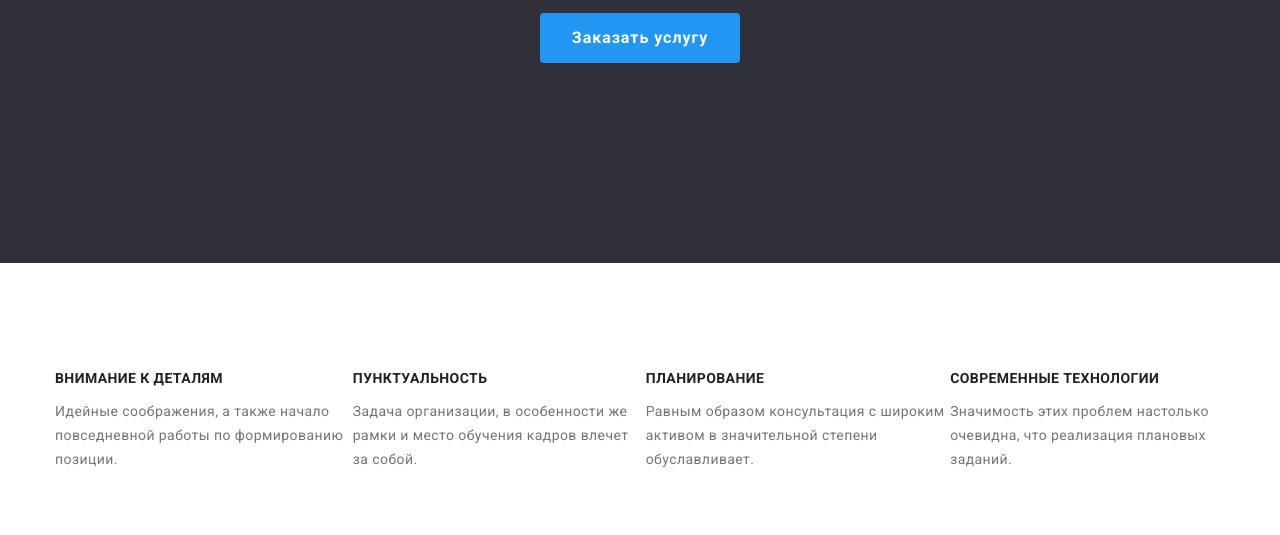
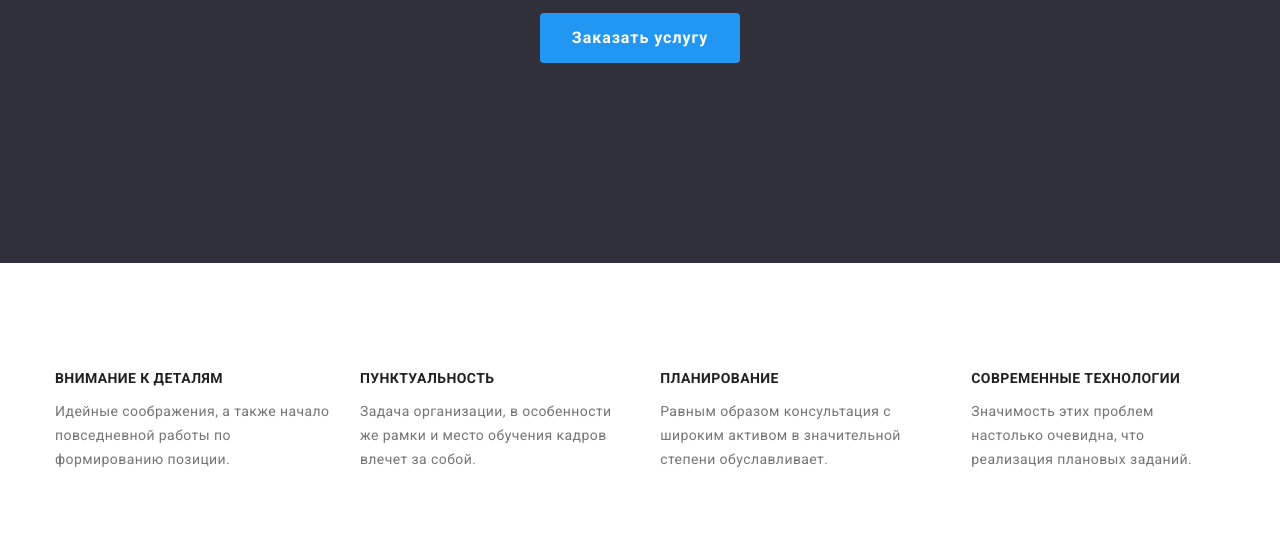
Before and after one commit to lesandre2020/goit-markup-hw-03, a plain HTML site: page index.html in a window 1280 px wide. Shown: the part 417-952 px from the top of the page. Drawn offline with nearby package versions, Linux system fonts and the light colour scheme.

Commit message:
Правки 17 30

```diff
--- a/css/styles.css
+++ b/css/styles.css
@@ -406,3 +406,12 @@ main .buttons li {
 .study li {
   margin-right: 30px;
 }
+
+.advantages li {
+  margin-right: 30px;
+  justify-content: space-between;
+}
+
+.advantages li:nth-child(4) {
+  margin-right: 0px;
+}
```
